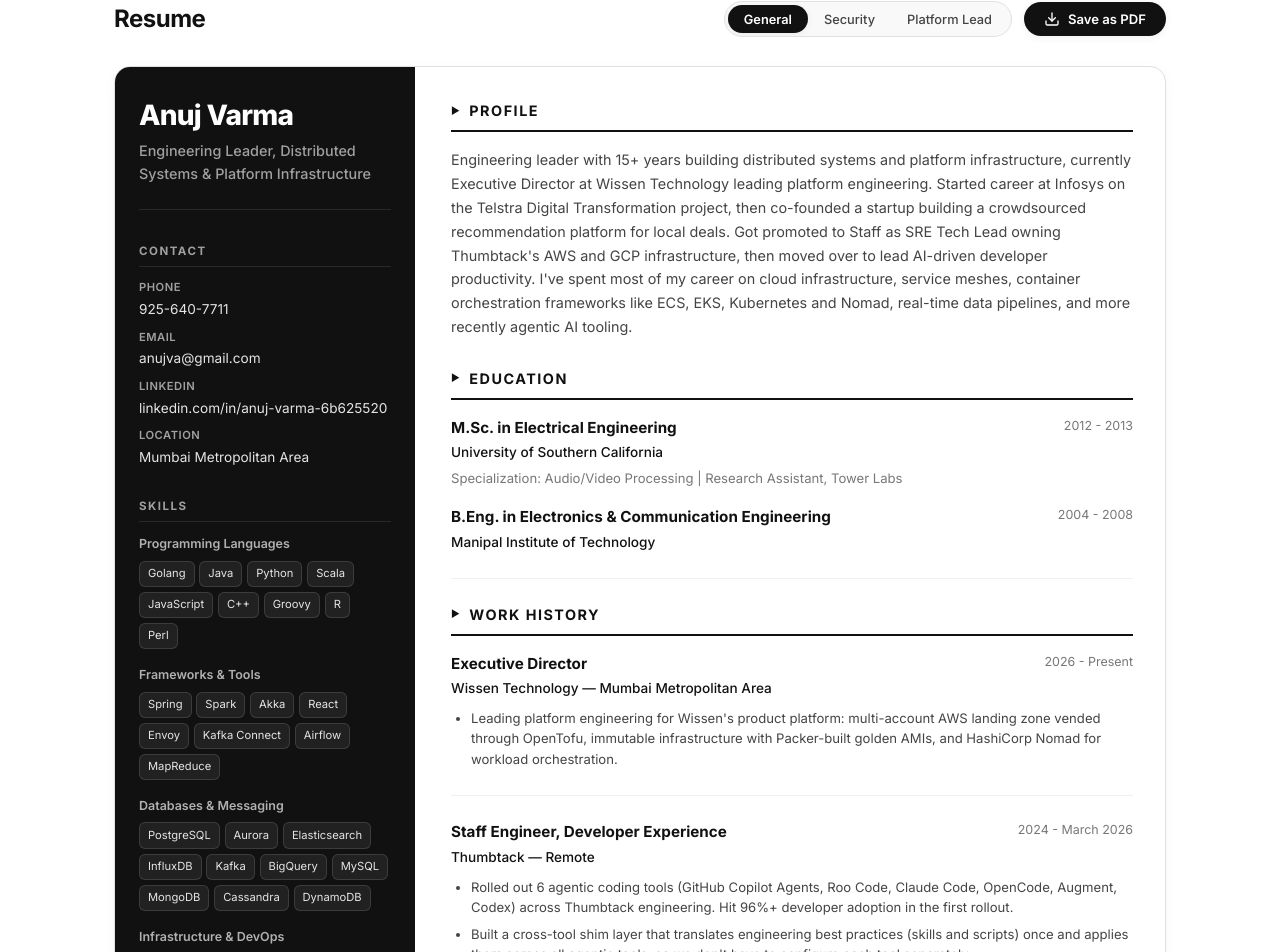
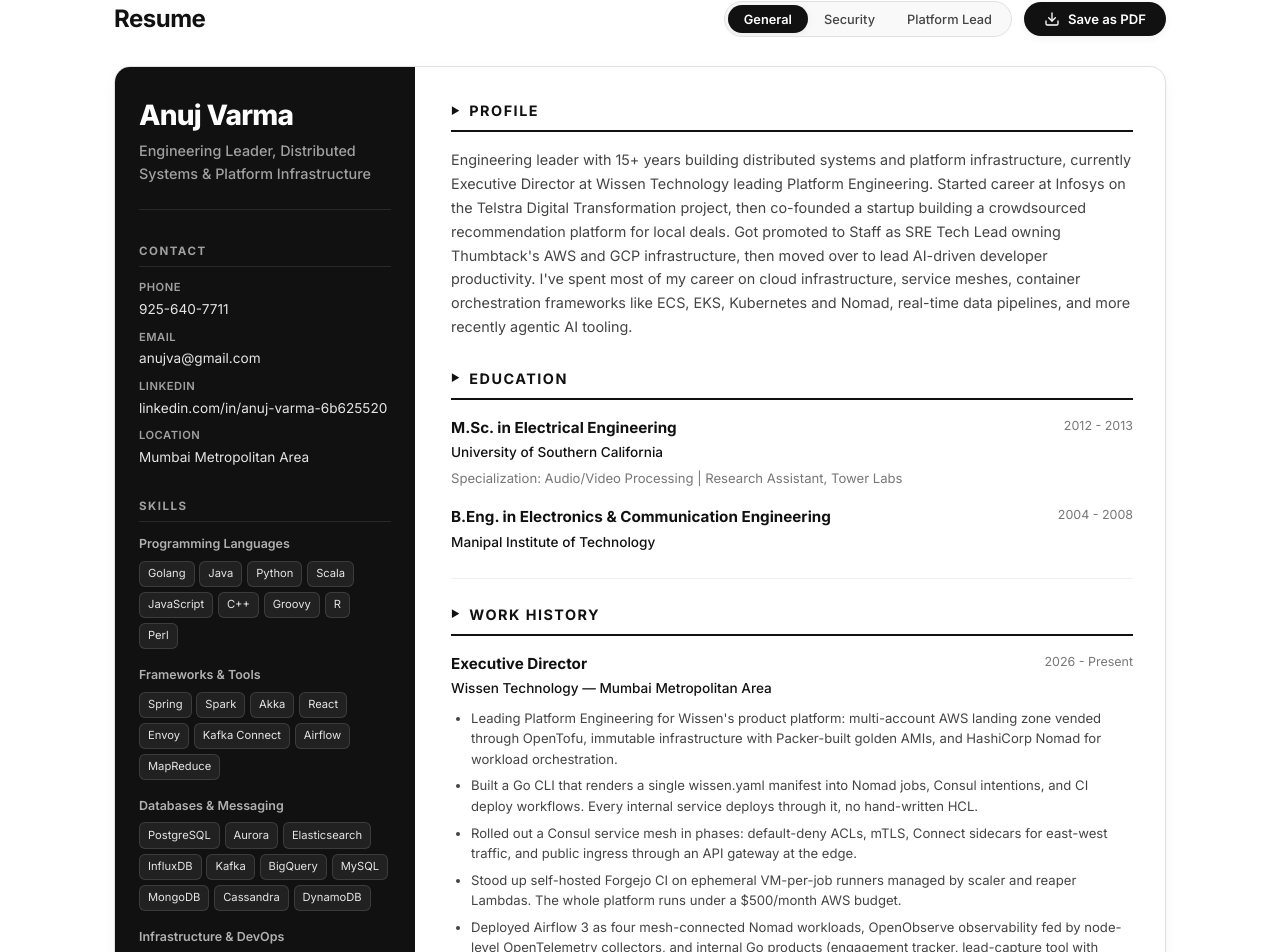
Before and after one commit to anujva/anujva.github.io, a React (Vite) app: page /#/resume in a window 1280 px wide. Shown: the part 104-1056 px from the top of the page. Built offline with nearby package versions, Linux system fonts and the light colour scheme.

Commit message:
Update descriptions of work at Wissen
This is a bit more explanation of what I have actually done here
for Platform Engineering.

```diff
--- a/src/data/resumeData.js
+++ b/src/data/resumeData.js
@@ -9,7 +9,7 @@
   github: "github.com/anujva",
 
   summary:
-    "Engineering leader with 15+ years building distributed systems and platform infrastructure, currently Executive Director at Wissen Technology leading platform engineering. Started career at Infosys on the Telstra Digital Transformation project, then co-founded a startup building a crowdsourced recommendation platform for local deals. Got promoted to Staff as SRE Tech Lead owning Thumbtack's AWS and GCP infrastructure, then moved over to lead AI-driven developer productivity. I've spent most of my career on cloud infrastructure, service meshes, container orchestration frameworks like ECS, EKS, Kubernetes and Nomad, real-time data pipelines, and more recently agentic AI tooling.",
+    "Engineering leader with 15+ years building distributed systems and platform infrastructure, currently Executive Director at Wissen Technology leading Platform Engineering. Started career at Infosys on the Telstra Digital Transformation project, then co-founded a startup building a crowdsourced recommendation platform for local deals. Got promoted to Staff as SRE Tech Lead owning Thumbtack's AWS and GCP infrastructure, then moved over to lead AI-driven developer productivity. I've spent most of my career on cloud infrastructure, service meshes, container orchestration frameworks like ECS, EKS, Kubernetes and Nomad, real-time data pipelines, and more recently agentic AI tooling.",
 
   skills: {
     "Programming Languages": [
@@ -66,7 +66,11 @@
       location: "Mumbai Metropolitan Area",
       date: "2026 - Present",
       bullets: [
-        "Leading platform engineering for Wissen's product platform: multi-account AWS landing zone vended through OpenTofu, immutable infrastructure with Packer-built golden AMIs, and HashiCorp Nomad for workload orchestration.",
+        "Leading Platform Engineering for Wissen's product platform: multi-account AWS landing zone vended through OpenTofu, immutable infrastructure with Packer-built golden AMIs, and HashiCorp Nomad for workload orchestration.",
+        "Built a Go CLI that renders a single wissen.yaml manifest into Nomad jobs, Consul intentions, and CI deploy workflows. Every internal service deploys through it, no hand-written HCL.",
+        "Rolled out a Consul service mesh in phases: default-deny ACLs, mTLS, Connect sidecars for east-west traffic, and public ingress through an API gateway at the edge.",
+        "Stood up self-hosted Forgejo CI on ephemeral VM-per-job runners managed by scaler and reaper Lambdas. The whole platform runs under a $500/month AWS budget.",
+        "Deployed Airflow 3 as four mesh-connected Nomad workloads, OpenObserve observability fed by node-level OpenTelemetry collectors, and internal Go products (engagement tracker, lead-capture tool with Bedrock briefings, interview console) behind passkey auth.",
       ],
     },
     {
--- a/src/data/resumeDataPlatformLead.js
+++ b/src/data/resumeDataPlatformLead.js
@@ -62,7 +62,11 @@
       location: "Mumbai Metropolitan Area",
       date: "2026 - Present",
       bullets: [
-        "Leading platform engineering for Wissen's product platform: multi-account AWS landing zone vended through OpenTofu, immutable infrastructure with Packer-built golden AMIs, and HashiCorp Nomad for workload orchestration.",
+        "Leading Platform Engineering for Wissen's product platform: multi-account AWS landing zone vended through OpenTofu, immutable infrastructure with Packer-built golden AMIs, and HashiCorp Nomad for workload orchestration.",
+        "Built a Go CLI that renders a single wissen.yaml manifest into Nomad jobs, Consul intentions, and CI deploy workflows. Every internal service deploys through it, no hand-written HCL.",
+        "Rolled out a Consul service mesh in phases: default-deny ACLs, mTLS, Connect sidecars for east-west traffic, and public ingress through an API gateway at the edge.",
+        "Stood up self-hosted Forgejo CI on ephemeral VM-per-job runners managed by scaler and reaper Lambdas. The whole platform runs under a $500/month AWS budget.",
+        "Deployed Airflow 3 as four mesh-connected Nomad workloads, OpenObserve observability fed by node-level OpenTelemetry collectors, and internal Go products (engagement tracker, lead-capture tool with Bedrock briefings, interview console) behind passkey auth.",
       ],
     },
     {
--- a/src/data/resumeDataSecurity.js
+++ b/src/data/resumeDataSecurity.js
@@ -9,7 +9,7 @@
   github: "github.com/anujva",
 
   summary:
-    "Engineering leader with 15+ years building secure distributed systems and cloud infrastructure, currently Executive Director at Wissen Technology leading platform engineering. Started career at Infosys on the Telstra Digital Transformation project, then co-founded a startup building a crowdsourced recommendation platform for local deals. Got promoted to Staff as SRE Tech Lead owning Thumbtack's AWS and GCP infrastructure, which is where most of the security work sat: mTLS across the service mesh, WAF and Shield in front of the API layer, least-privilege IAM, VPC segmentation, and PrivateLink for partner connectivity. Earlier in my career I worked on SIEM security analytics at Securonix. Since then I've hardened infrastructure with Terraform and secured container orchestration on ECS, EKS, and Kubernetes.",
+    "Engineering leader with 15+ years building secure distributed systems and cloud infrastructure, currently Executive Director at Wissen Technology leading Platform Engineering. Started career at Infosys on the Telstra Digital Transformation project, then co-founded a startup building a crowdsourced recommendation platform for local deals. Got promoted to Staff as SRE Tech Lead owning Thumbtack's AWS and GCP infrastructure, which is where most of the security work sat: mTLS across the service mesh, WAF and Shield in front of the API layer, least-privilege IAM, VPC segmentation, and PrivateLink for partner connectivity. Earlier in my career I worked on SIEM security analytics at Securonix. Since then I've hardened infrastructure with Terraform and secured container orchestration on ECS, EKS, and Kubernetes.",
 
   skills: {
     "Security & Networking": [
@@ -71,7 +71,10 @@
       location: "Mumbai Metropolitan Area",
       date: "2026 - Present",
       bullets: [
-        "Leading platform engineering for Wissen's product platform: multi-account AWS landing zone vended through OpenTofu, immutable infrastructure with Packer-built golden AMIs, and HashiCorp Nomad for workload orchestration.",
+        "Leading Platform Engineering for Wissen's product platform: multi-account AWS landing zone vended through OpenTofu, immutable infrastructure with Packer-built golden AMIs, and HashiCorp Nomad for workload orchestration.",
+        "Rolled out a Consul service mesh with default-deny ACLs and mTLS: services need explicit intentions to talk, and nothing on the east-west path is plaintext.",
+        "Hardened the self-hosted git forge: SSH only through an SSM tunnel (no public port 22), credentials rotated via Secrets Manager, CI on ephemeral per-job VMs so no build state survives a job.",
+        "Built the platform SDK to resolve secrets at deploy time (never in rendered config) and reject unpinned image tags; standardized invite-only passkey auth across internal apps.",
       ],
     },
     {
```
